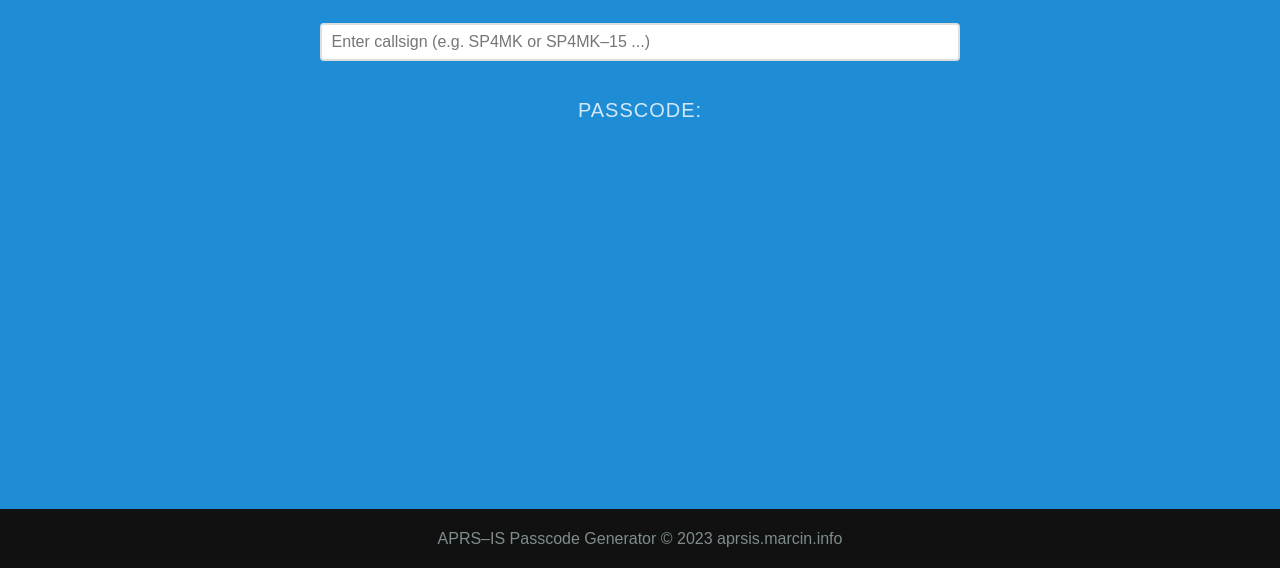
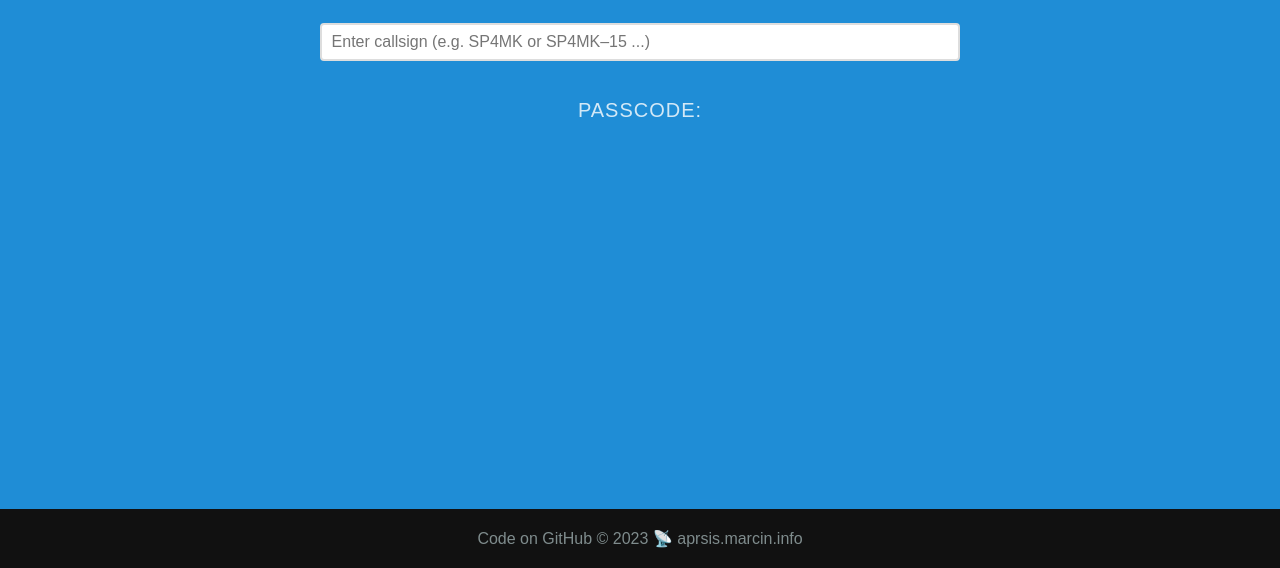
Before and after one commit to mkopa/aprs-is-passcode-generator, a website built with webpack: page src/web/index.html in a window 1280 px wide. Shown: the part 232-800 px from the top of the page. Built offline with nearby package versions, Linux system fonts and the light colour scheme.

Commit message:
Update footer

```diff
--- a/src/web/index.html
+++ b/src/web/index.html
@@ -36,9 +36,11 @@
       </div>
       <div class="footer l-box is-center">
         <a href="https://github.com/mkopa/aprs-is-passcode-generator"
-          >APRS&ndash;IS Passcode Generator</a
+          >Code on GitHub</a
         >
-        <a href="https://aprsis.marcin.info">&copy; 2023 aprsis.marcin.info</a>
+        <a href="https://aprsis.marcin.info"
+          >&copy; 2023 📡 aprsis.marcin.info</a
+        >
       </div>
     </div>
   </body>
```
Also changed, not shown: docs/index.html (+1 -1 lines), README.md.
